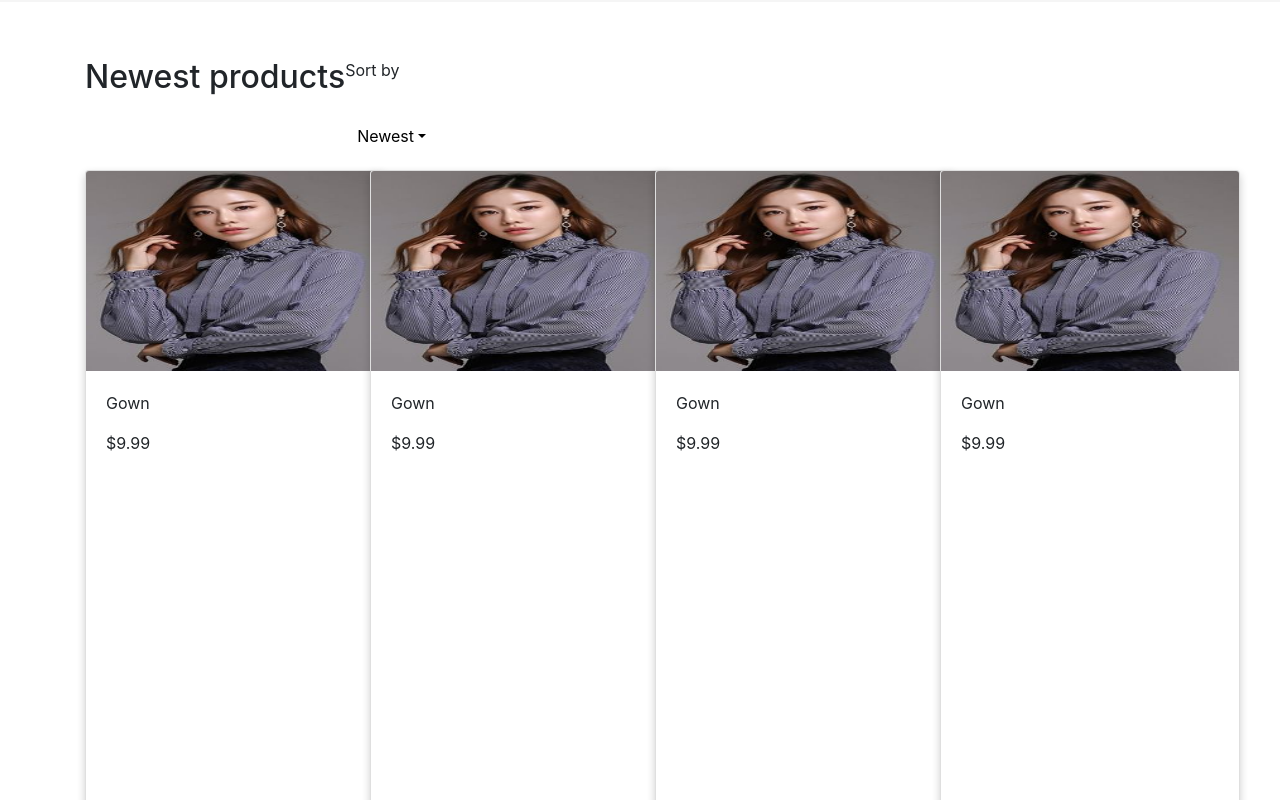
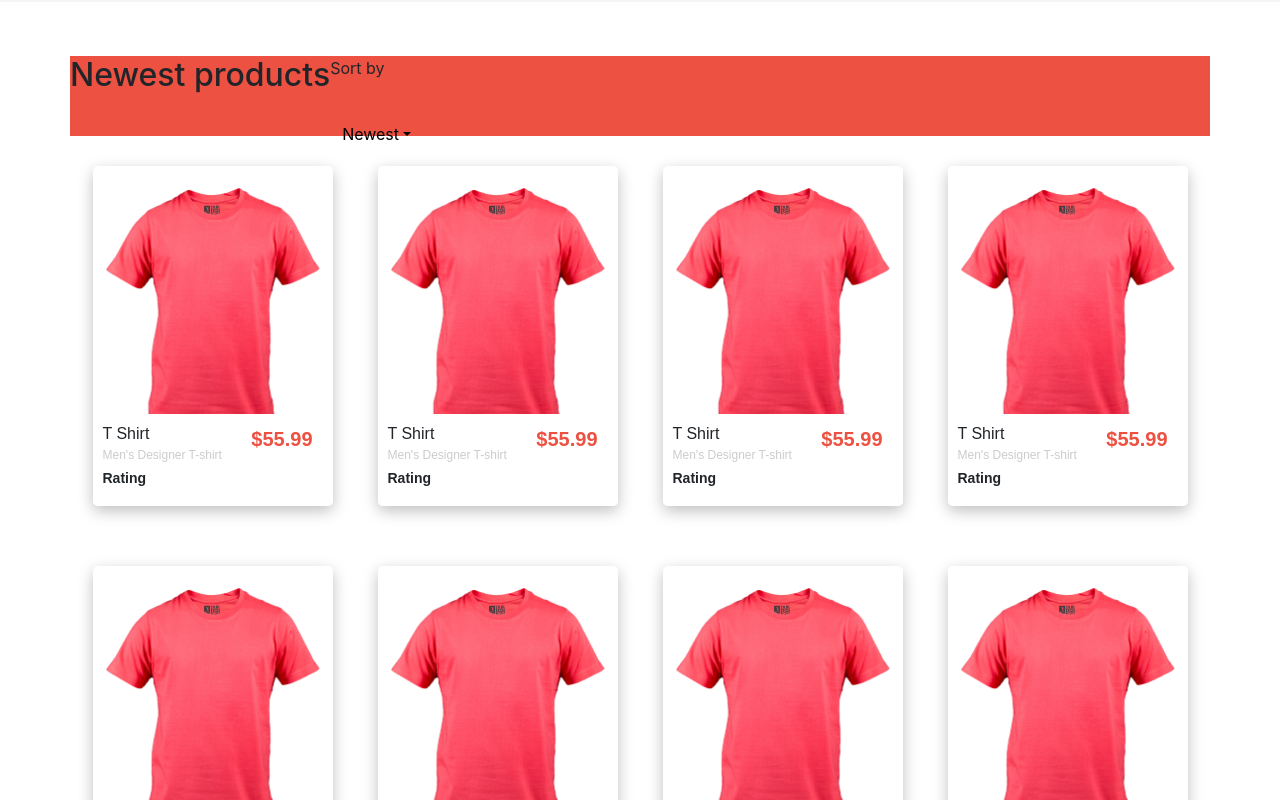
Before and after one commit to Ramkumar96/Buy_Sell_Site, a React (Create React App) app: page /category in a window 1280 px wide. Shown: the part 520-1320 px from the top of the page. Built offline with nearby package versions, Linux system fonts and the light colour scheme.

Commit message:
Product Card New Design

```diff
--- a/src/components/CustomCard.js
+++ b/src/components/CustomCard.js
@@ -9,7 +9,42 @@ class CustomCard extends Component {
     render() {
         return (
             <div>
-                <Card className='card' >
+                <div className="body">
+                    <div className="product">
+                        <div className="imgbox">
+                            <img src={require('../assets/images/cardImage.png')} />
+                        </div>
+                        <div className="details">
+                            <h2>T Shirt <br /> <span> Men's Designer T-shirt</span> </h2>
+                            <div className="price"> $55.99</div>
+                            <label>Rating</label>
+                            <p className="ratings">
+                                <Icon icon={starFilled} style={{ color: '#fdcc0d', fontSize: '22px' }} />
+                                <Icon icon={starFilled} style={{ color: '#fdcc0d', fontSize: '22px' }} />
+                                <Icon icon={starFilled} style={{ color: '#fdcc0d', fontSize: '22px' }} />
+                                <Icon icon={starFilled} style={{ color: '#fdcc0d', fontSize: '22px' }} />
+                                <Icon icon={starFilled} style={{ color: '#fdcc0d', fontSize: '22px' }} />
+                            </p>
+                            {/* <label>Details</label>
+                            <Icon icon={heartOutlined} style={{ color: '#eb5757', fontSize: '25px' }} />
+                            <ul className="colors">
+                                <li>sdc</li>
+                                <li>sdfdf</li>
+                                <li>sdfsf</li>
+                                <li></li>
+                                <li></li>
+                            </ul> */}
+                            <a className="link" href="#">Add To Cart</a>
+                        </div>
+                    </div>
+                </div>
+
+
+
+
+
+
+                {/* <Card className='card' >
                     <Card.Img variant="top" src={require('../assets/images/dress-03.jpg')}  style={{ height:'200px'}} />
                     <Card.Body style={{height:'100px'}} >
                         <Card.Text>
@@ -29,7 +64,7 @@ class CustomCard extends Component {
                             </div>
                         </Card.Text>
                     </Card.Body>
-                </Card>
+                </Card> */}
             </div>
         )
     }
--- a/src/components/Home.js
+++ b/src/components/Home.js
@@ -55,6 +55,8 @@ class Home extends Component {
 
         {/* product section */}
         <div className="container">
+
+          <div className="row row-1">
             <div className="d-flex flex-row">
               <div className="justify-content-start">
                 <h2>Newest products</h2>
@@ -77,8 +79,25 @@ class Home extends Component {
                 </form>
               </div>
             </div>
+          </div>
 
-          <div className="row">
+          {/* Card Row 01 */}
+          <div className="row row-2">
+            <div className="col-md-3">
+              <CustomCard />
+            </div>
+            <div className="col-md-3">
+              <CustomCard />
+            </div>
+            <div className="col-md-3">
+              <CustomCard />
+            </div>
+            <div className="col-md-3">
+              <CustomCard />
+            </div>
+          </div>
+          {/* Card Row 02 */}
+          <div className="row row-2">
             <div className="col-md-3">
               <CustomCard />
             </div>
@@ -94,6 +113,7 @@ class Home extends Component {
           </div>
         </div>
 
+        {/* subscribe form component */}
         <div className="container-fluid subscribe-component">
           <p className="text-center subscribe-title">Enjoy our Exclusive Deals and Offers</p>
           <form className="form-inline">
@@ -170,6 +190,6 @@ class Home extends Component {
       </div>
     </div> */
 
-/* subscribe form component */
+
 
 export default Home;
--- a/src/css/CustomCard.css
+++ b/src/css/CustomCard.css
@@ -1,17 +1,111 @@
-.card {
-    /* Add shadows to create the "card" effect */
-    box-shadow: 0 4px 8px 0 rgba(0,0,0,0.2);
-    transition: 0.3s;
-    width: 300px;
-    height: 1000px;
-  }
+.body {
+  margin: 0;
+  padding: 0;
+  /* background: #ed5142; */
+  font-family: sans-serif;
+}
 
-  /* On mouse-over, add a deeper shadow */
-  .card:hover {
-    box-shadow: 0 8px 16px 0 rgba(0,0,0,0.2);
-  }
+.product {
+  position: absolute;
+  top: 50%;
+  left: 50%;
+  transform: translate(-50%, -50%);
+  width: 240px;
+  height: 340px;
+  background: #fff;
+  box-shadow: 0 5px 15px rgba(0, 0, 0, 0.25);
+  border-radius: 5px;
+  overflow: hidden;
+}
 
-  /* Add some padding inside the card container */
-  .container {
-    padding: 2px 16px;
-  }
+.product .imgbox {
+  height: 100%;
+  box-sizing: border-box;
+}
+
+.product .imgbox img {
+  display: block;
+  width: 90%;
+  margin: 20px auto 0;
+}
+
+.details {
+  position: absolute;
+  width: 100%;
+  bottom: -50px;
+  background: #fff;
+  padding: 10px;
+  box-sizing: border-box;
+  box-shadow: 0 0 0 rgba(0, 0, 0, 0);
+  transition: 0.5s;
+}
+
+.product:hover .details {
+  bottom: 0;
+  box-shadow: 0 -5px 15px rgba(0, 0, 0, 0.25);
+}
+
+.details h2 {
+  margin: 0;
+  padding: 0;
+  font-size: 16px;
+  width: 100%;
+}
+
+.details h2 span {
+  font-size: 12px;
+  color: #ccc;
+  font-weight: normal;
+}
+
+.details .price {
+  position: absolute;
+  top: 10px;
+  right: 20px;
+  font-weight: bold;
+  color: #ed5142;
+  font-size: 20px;
+}
+
+.details .ratings {
+  position: absolute;
+  top: 50px;
+  right: 20px;
+}
+
+label {
+  display: block;
+  margin-top: 5px;
+  font-weight: bold;
+  font-size: 14px;
+}
+
+ul {
+  display: flex;
+  margin: 0;
+  padding: 0;
+}
+ul li {
+  list-style: none;
+  margin: 5px 5px 0;
+  font-size: 12px;
+  font-weight: normal;
+  color: #ccc;
+}
+
+.link {
+  border-radius: 5px;
+  display: block;
+  padding: 5px;
+  color: #fff;
+  margin: 15px 0 0;
+  background: #ed5142;
+  text-align: center;
+  text-decoration: none;
+  transition: 0.3s;
+  cursor: pointer;
+}
+
+link:hover {
+  background: #ed5142;
+}
--- a/src/css/home.css
+++ b/src/css/home.css
@@ -53,7 +53,7 @@
 
 /* products card component */
 .container{
-    padding-top: 40px;
+    /* padding-top: 10px; */
     display: flex;
     flex-direction: column;
     justify-content: space-between;
@@ -65,6 +65,14 @@
     padding: 10px 25px;
 }
 
+.row-1{
+background-color: #ED5142;
+height: 80px;
+}
+
+.row-2{
+    height: 400px;
+}
 
 /* Picture Banner */
 .banner{
```
Also changed, not shown: src/assets/images/cardImage.png (added). Lines whose indentation alone changed are shown as unchanged.
